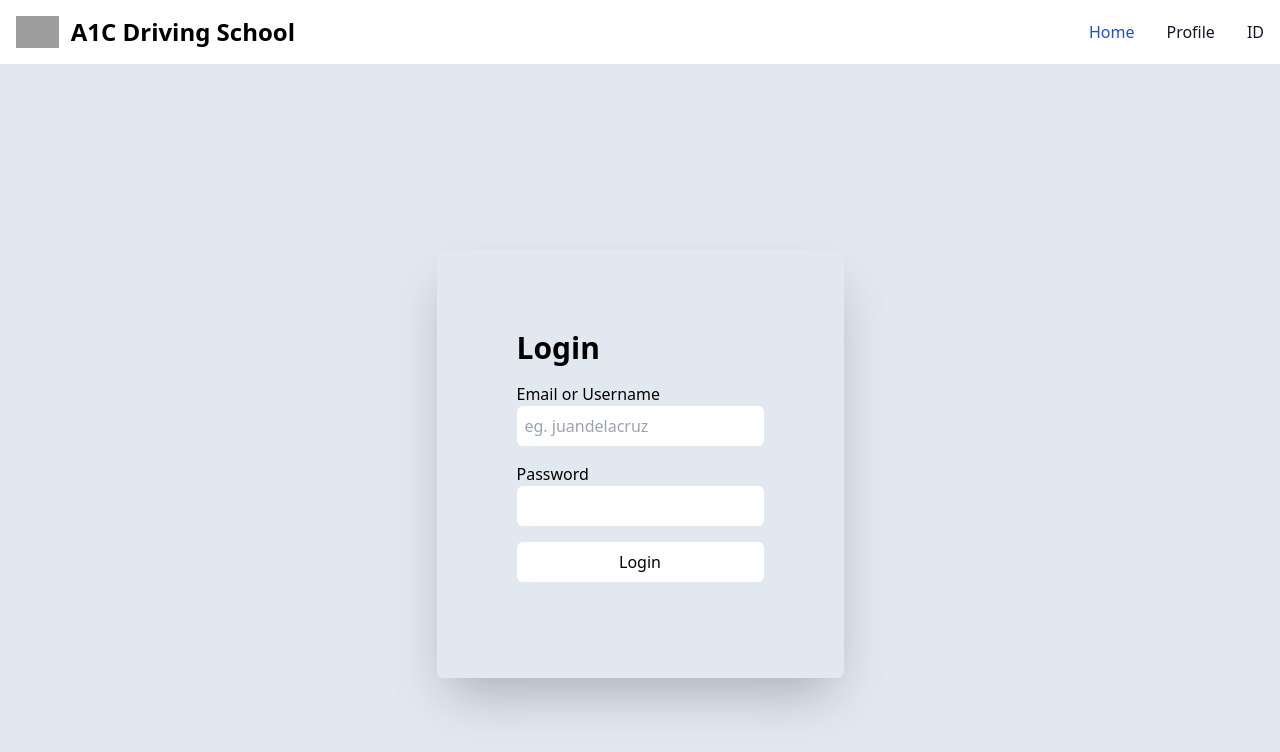
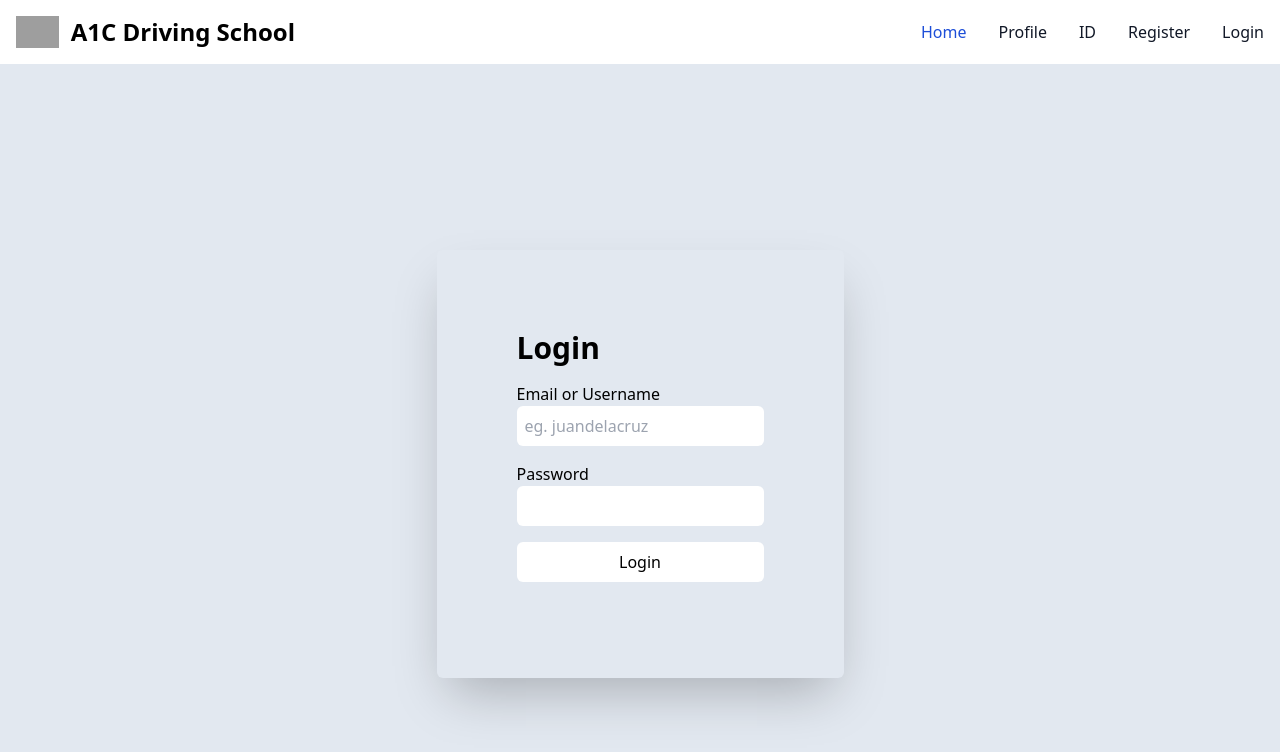
Before and after one commit to aldenvallestero/open-driving-school-management, a React (Create React App) app: page / in a window 1280 px wide. Shown: the top 752 px of the page. Built offline with nearby package versions, Linux system fonts and the light colour scheme; grey boxes are pictures that could not be loaded.

Commit message:
⚰️ Remove unwanted codes

```diff
--- a/src/components/header-component.tsx
+++ b/src/components/header-component.tsx
@@ -15,13 +15,19 @@ export default function Header() {
         <div className="hidden w-full md:block md:w-auto" id="navbar-default">
           <ul className="font-medium flex flex-col p-4 md:p-0 mt-4 border border-gray-100 rounded-lg bg-gray-50 md:flex-row md:space-x-8 rtl:space-x-reverse md:mt-0 md:border-0 md:bg-white dark:bg-gray-800 md:dark:bg-gray-900 dark:border-gray-700">
             <li>
-              <a href="#" className="block py-2 px-3 text-white bg-blue-700 rounded md:bg-transparent md:text-blue-700 md:p-0 dark:text-white md:dark:text-blue-500" aria-current="page">Home</a>
+              <a href="/" className="block py-2 px-3 text-white bg-blue-700 rounded md:bg-transparent md:text-blue-700 md:p-0 dark:text-white md:dark:text-blue-500" aria-current="page">Home</a>
             </li>
             <li>
-              <a href="#" className="block py-2 px-3 text-gray-900 rounded hover:bg-gray-100 md:hover:bg-transparent md:border-0 md:hover:text-blue-700 md:p-0 dark:text-white md:dark:hover:text-blue-500 dark:hover:bg-gray-700 dark:hover:text-white md:dark:hover:bg-transparent">Profile</a>
+              <a href="/profile" className="block py-2 px-3 text-gray-900 rounded hover:bg-gray-100 md:hover:bg-transparent md:border-0 md:hover:text-blue-700 md:p-0 dark:text-white md:dark:hover:text-blue-500 dark:hover:bg-gray-700 dark:hover:text-white md:dark:hover:bg-transparent">Profile</a>
             </li>
             <li>
-              <a href="#" className="block py-2 px-3 text-gray-900 rounded hover:bg-gray-100 md:hover:bg-transparent md:border-0 md:hover:text-blue-700 md:p-0 dark:text-white md:dark:hover:text-blue-500 dark:hover:bg-gray-700 dark:hover:text-white md:dark:hover:bg-transparent">ID</a>
+              <a href="/id" className="block py-2 px-3 text-gray-900 rounded hover:bg-gray-100 md:hover:bg-transparent md:border-0 md:hover:text-blue-700 md:p-0 dark:text-white md:dark:hover:text-blue-500 dark:hover:bg-gray-700 dark:hover:text-white md:dark:hover:bg-transparent">ID</a>
+            </li>
+            <li>
+              <a href="/register" className="block py-2 px-3 text-gray-900 rounded hover:bg-gray-100 md:hover:bg-transparent md:border-0 md:hover:text-blue-700 md:p-0 dark:text-white md:dark:hover:text-blue-500 dark:hover:bg-gray-700 dark:hover:text-white md:dark:hover:bg-transparent">Register</a>
+            </li>
+            <li>
+              <a href="/login" className="block py-2 px-3 text-gray-900 rounded hover:bg-gray-100 md:hover:bg-transparent md:border-0 md:hover:text-blue-700 md:p-0 dark:text-white md:dark:hover:text-blue-500 dark:hover:bg-gray-700 dark:hover:text-white md:dark:hover:bg-transparent">Login</a>
             </li>
           </ul>
         </div>
--- a/src/pages/login-page.tsx
+++ b/src/pages/login-page.tsx
@@ -4,10 +4,11 @@ import { useState } from 'react'
 
 export default function LoginPage() {
 
-  const [email, setEmail] = useState<string>();
-  const [password, setPassword] = useState<string>();
+  const [, setEmail] = useState<string>();
+  const [, setPassword] = useState<string>();
 
   const handleLogin = () => {
+
     window.location.replace('/profile')
   }
 
```
